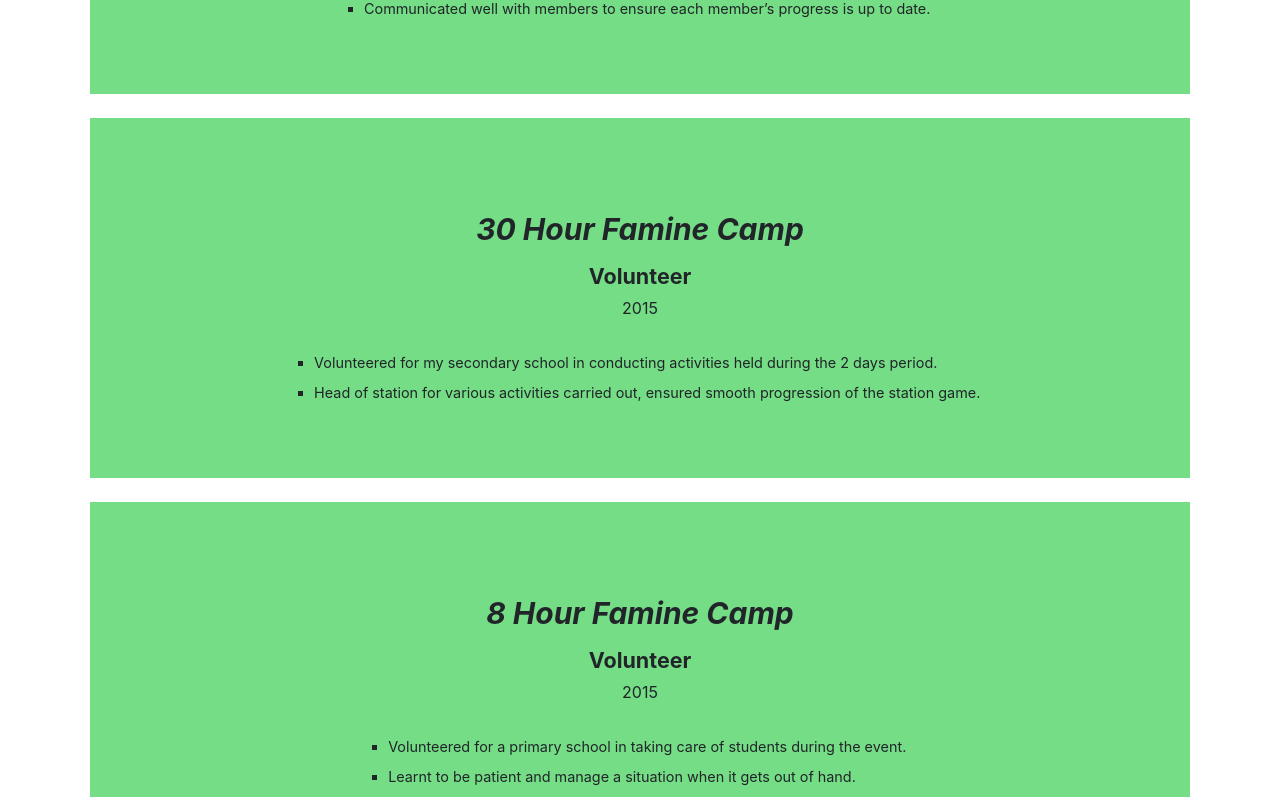
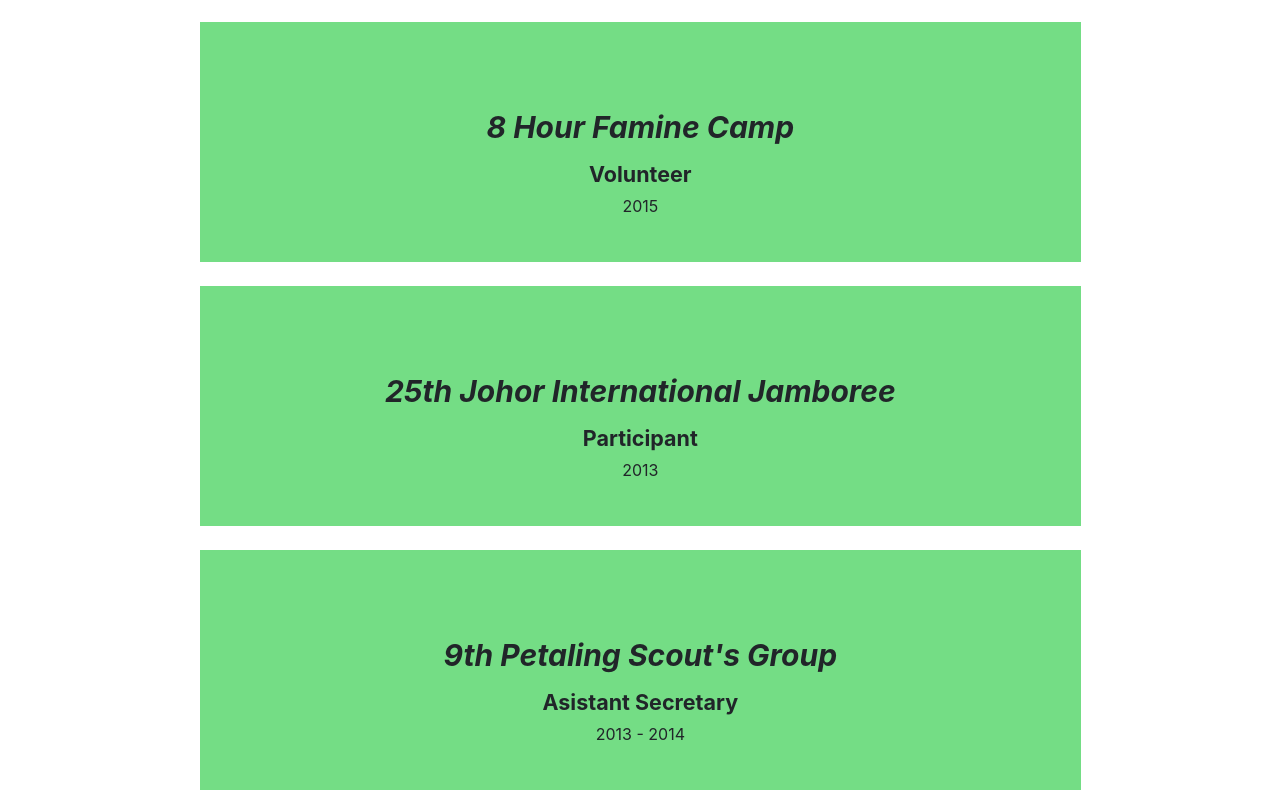
Before and after one commit to LeeWeiHan97/portfolio, a React (Create React App) app: page / in a window 1280 px wide. Shown: the part 4523-5320 px from the top of the page. Built offline with nearby package versions, Linux system fonts and the light colour scheme.

Commit message:
Added animation on scroll to extracurricular section

```diff
--- a/src/App.css
+++ b/src/App.css
@@ -368,8 +368,9 @@ ul {
 }
 
 .extracurricular-subcontainer {
+  position: relative;
   width: 100%;
-  height: 45vh;
+  height: 30vh;
   background-color: rgb(116, 221, 133);
   padding-top: 2vh;
   padding-bottom: 2vh;
@@ -379,7 +380,24 @@ ul {
   flex-direction: column;
   justify-content: center;
   align-items: center;
+
+}
+
+.fade-in-section {
+  width: 80%;
+  height: 30vh;
+  opacity: 0;
+  visibility: hidden;
+  transform: translateY(20vh);
+  transition: opacity 1200ms ease-out, transform 600ms ease-out, visibility 1200ms ease-out;
+  will-change: opacity, transform, visibility;
   margin-bottom: 3vh;
+}
+
+.fade-in-section.is-visible {
+  opacity: 1;
+  transform: none;
+  visibility: visible;
 }
 
 .extracurricular-list {
@@ -420,6 +438,27 @@ ul {
   font-size: 0.9em;
 }
 
+.fade-in {
+  position: absolute;
+  display: flex;
+  justify-content: center;
+  align-items: center;
+  width: 100%;
+  height: 30vh;
+  padding-left: 3vw;
+  padding-right: 3vw;
+  text-align: justify;
+  opacity: 0;
+  font-size: 1.1em;
+  transition: 1.2s;
+}
+
+.fade-in:hover {
+  opacity: 98%;
+  background-color: rgb(116, 221, 133);
+  transition: opacity 0.8s;
+}
+
 @media only screen and (min-width: 900px) {
   .navbar-custom {
     display: flex;
--- a/src/App.js
+++ b/src/App.js
@@ -10,17 +10,6 @@ import next_logo from './next-academy-logo.png';
 import github_logo from './GitHub-Mark.png';
 import netlify_logo from './netlify-logo.png';
 import uom_logo from './uom-logo.png';
-
-/* const NavBar = styled.div`
-  color: white;
-  background-color: white;
-  display: flex;
-  height: 50px;
-  position: fixed;
-  top: 0;
-  left: 0;
-  z-index: 9999;
-` */
 
 const NavLinkTag = styled.div`
   text-decoration: none;
@@ -59,6 +48,27 @@ const MyProfile = styled.div`
   height: 100px;
   border: 1px solid black;
 `
+
+function FadeInSection(props) {
+  const [isVisible, setVisible] = React.useState(true);
+  const domRef = React.useRef();
+  React.useEffect(() => {
+    const observer = new IntersectionObserver(entries => {
+      entries.forEach(entry => setVisible(entry.isIntersecting));
+    });
+    observer.observe(domRef.current);
+    return () => observer.unobserve(domRef.current);
+  }, []);
+
+  return (
+    <div
+      className={`fade-in-section ${isVisible ? 'is-visible' : ''}`}
+      ref={domRef}
+    >
+      {props.children}
+    </div>
+  );
+}
 
 class App extends React.Component {
   constructor(props) {
@@ -217,86 +227,127 @@ class App extends React.Component {
           </a>
 
           <div class="extracurricular-container">
+            <FadeInSection>
               <div class="extracurricular-subcontainer">
                 <p class="heading-4">MSSM Frisbee Club</p>
                 <p class="heading-5">Top 5 Committee</p>
                 <p class="heading-6">2017 - 2018</p>
+
+                <div class="fade-in">
                   <ul class="extracurricular-list">
                     <li class="extracurricular-description">Plan and coordinate regular weekly training sessions for a club of approximately 30 people.</li>
                     <li class="extracurricular-description">Responsible for the coaching and training of new members.</li>
                   </ul>
                 </div>
+              </div>
+            </FadeInSection>
 
+            <FadeInSection>
               <div class="extracurricular-subcontainer">
                 <p class="heading-4">Design Project Group</p>
                 <p class="heading-5">Group Leader</p>
                 <p class="heading-6">2019</p>
+
+                <div class="fade-in">
                   <ul class="extracurricular-list">
                     <li class="extracurricular-description">Responsible for the communication between groupmates and the group supervisor to ensure high workflow efficiency.</li>
                     <li class="extracurricular-description">Kept track of every official and unofficial meeting held to ensure the group work is able to be completed on time.</li>
                   </ul>
                 </div>
+              </div>
+            </FadeInSection>
 
+            <FadeInSection>
               <div class="extracurricular-subcontainer">
                 <p class="heading-4">HAZOP Coursework Group</p>
                 <p class="heading-5">Chairman</p>
                 <p class="heading-6">2017</p>
+
+                <div class="fade-in">
                   <ul class="extracurricular-list">
                     <li class="extracurricular-description">Chaired and oversaw weekly meetings between a group of 7 members.</li>
                     <li class="extracurricular-description">Communicated well with members to ensure each member’s progress is up to date.</li>
                   </ul>
                 </div>
 
+              </div>
+            </FadeInSection>
+
+            <FadeInSection>
               <div class="extracurricular-subcontainer">
                 <p class="heading-4">30 Hour Famine Camp</p>
                 <p class="heading-5">Volunteer</p>
                 <p class="heading-6">2015</p>
+
+                <div class="fade-in">
                   <ul class="extracurricular-list">
                     <li class="extracurricular-description">Volunteered for my secondary school in conducting activities held during the 2 days period.</li>
                     <li class="extracurricular-description">Head of station for various activities carried out, ensured smooth progression of the station game.</li>
                   </ul>
                 </div>
+              </div>
+            </FadeInSection>
 
+            <FadeInSection>
               <div class="extracurricular-subcontainer">
                 <p class="heading-4">8 Hour Famine Camp</p>
                 <p class="heading-5">Volunteer</p>
                 <p class="heading-6">2015</p>
+
+                <div class="fade-in">
                   <ul class="extracurricular-list">
                     <li class="extracurricular-description">Volunteered for a primary school in taking care of students during the event.</li>
                     <li class="extracurricular-description">Learnt to be patient and manage a situation when it gets out of hand.</li>
                   </ul>
                 </div>
+              </div>
+            </FadeInSection>
 
+            <FadeInSection>
               <div class="extracurricular-subcontainer">
                 <p class="heading-4">25th Johor International Jamboree</p>
                 <p class="heading-5">Participant</p>
                 <p class="heading-6">2013</p>
+
+                <div class="fade-in">
                   <ul class="extracurricular-list">
                     <li class="extracurricular-description">Took part in an international event where we interacted with various individuals from all around the country and world.</li>
                     <li class="extracurricular-description">Experienced and exposed myself to different cultures.</li>
                   </ul>
                 </div>
+              </div>
+            </FadeInSection>
 
+            <FadeInSection>
               <div class="extracurricular-subcontainer">
                 <p class="heading-4">9th Petaling Scout's Group</p>
                 <p class="heading-5">Asistant Secretary</p>
                 <p class="heading-6">2013 - 2014</p>
+
+                <div class="fade-in">
                   <ul class="extracurricular-list">
                     <li class="extracurricular-description">Arranged and involved in meetings with teacher advisors and school board to plan activities.</li>
                     <li class="extracurricular-description">Trained juniors to be upcoming secretaries by implementing a scheduled training course.</li>
                     <li class="extracurricular-description">Obtained approval from the school board for various activities held by the Scout’s Group.</li>
                   </ul>
                 </div>
+              </div>
+            </FadeInSection>
 
+            <FadeInSection>
               <div class="extracurricular-subcontainer">
                 <p class="heading-4">School Cooperative Club</p>
                 <p class="heading-5">Asistant Head of Stock</p>
                 <p class="heading-6">2013 - 2014</p>
+
+                <div class="fade-in">
                   <ul class="extracurricular-list">
                     <li class="extracurricular-description">Coordinated and carried out regular stock checks with club members.</li>
                     <li class="extracurricular-description">Maintained the tidiness of the store.</li>
                   </ul>
                 </div>
+              </div>
+            </FadeInSection>
 
           </div>
 
```
Lines whose indentation alone changed are shown as unchanged.
